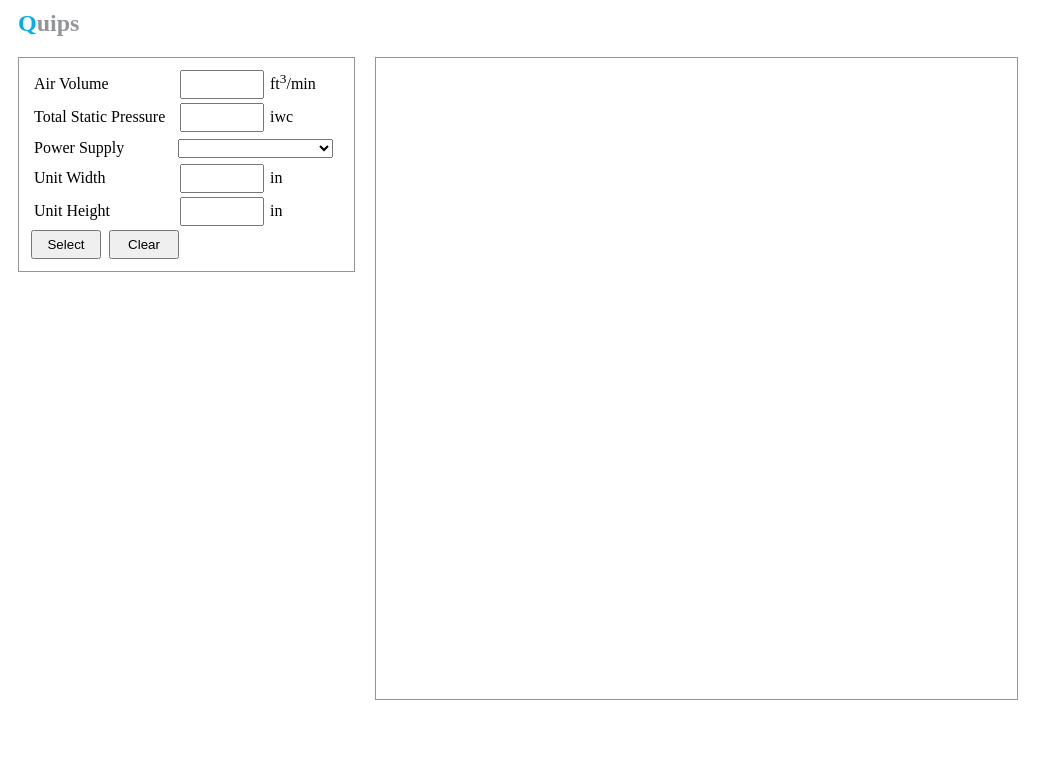
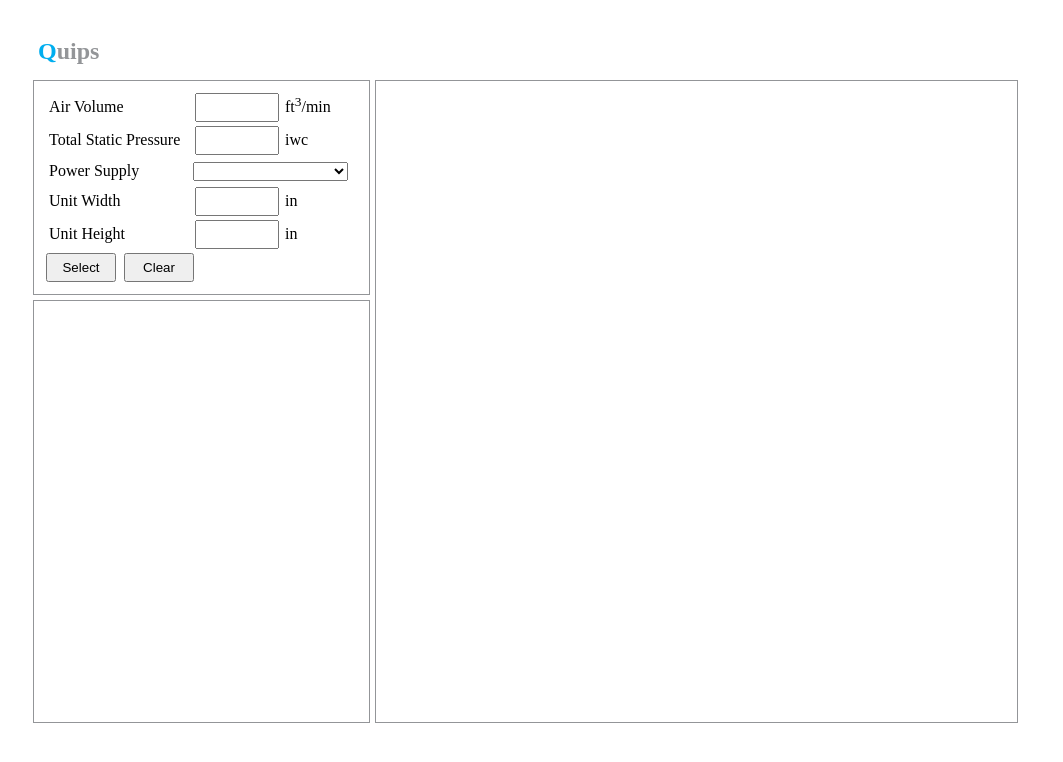
Before and after one commit to Daedex/QPSelect, a PHP site: page / in a window 1280 px wide. Shown: the top 762 px of the page, without its empty margins (0-1063 px from the left). Run offline with PHP 8.4, Linux system fonts and the light colour scheme; some libraries are stand-ins or nearby versions.

Commit message:
more updates

```diff
--- a/index.css
+++ b/index.css
@@ -3,6 +3,7 @@
 }
 
 .container {
+	padding:20px;
 	margin: 0px auto;
 	width: 100%;
 }
@@ -31,10 +32,10 @@
 }
 
 #selectForm {
-	float: left;
+	display: block;
 	border: 1px solid #939598;
 	padding: 10px;
-	margin: 10px;
+	margin: 5px;
 	width: 315px;
 }
 
@@ -43,8 +44,8 @@
 	border: 1px solid #939598;
 	width: 641px;
 	height: 641px;
-	margin: 10px;
 	padding: 0px;
+	margin-top: 5px;
 }
 
 #grid {
@@ -72,3 +73,17 @@
 	vertical-align: middle;
 	border: 1px solid black;
 }
+
+.leftSideBar {
+	float: left;
+	padding: 0px;
+}
+
+.selectResults {
+	display: block;
+	border: 1px solid #939598;
+	padding: 10px;
+	margin: 5px;
+	width: 315px;
+	height: 401px;
+}
--- a/index.html
+++ b/index.html
@@ -10,6 +10,7 @@
   	<div class="container">
 	  	<h3>Q<span>uips</span></h3>
 
+	  	<div class="leftSideBar">
 		  	<form id="selectForm" action="" method="post">
 					<div class="field1">
 						<label for="airVolume">Air Volume</label>
@@ -42,6 +43,10 @@
 					</div>
 			</form>
 
+			<div class="selectResults">
+			</div>
+		</div>
+
 		<div id="emptyGrid">
 			<table id="grid"></table>
 		</div>
--- a/master.js
+++ b/master.js
@@ -23,11 +23,11 @@
 		var unitHeight = $('#unitHeight').val();
 		var $grid = $('#grid');
 		var html = [];
-		var row, col;
-		for(row=0; row<80; row++) {
+		var W, H;
+		for(W=24; W<=182; W+=2) {
 			html.push('<tr class="line">')
-			for(col=0; col<80; col++) {
-				if(row*2==unitWidth && col*2==unitHeight) {
+			for(H=24; H<=182; H+=2) {
+				if(W==unitWidth && H==unitHeight) {
 					html.push('<td class="selectedSquare">'+'</td>');
 				}
 				else {
```
Lines whose indentation alone changed are shown as unchanged.
